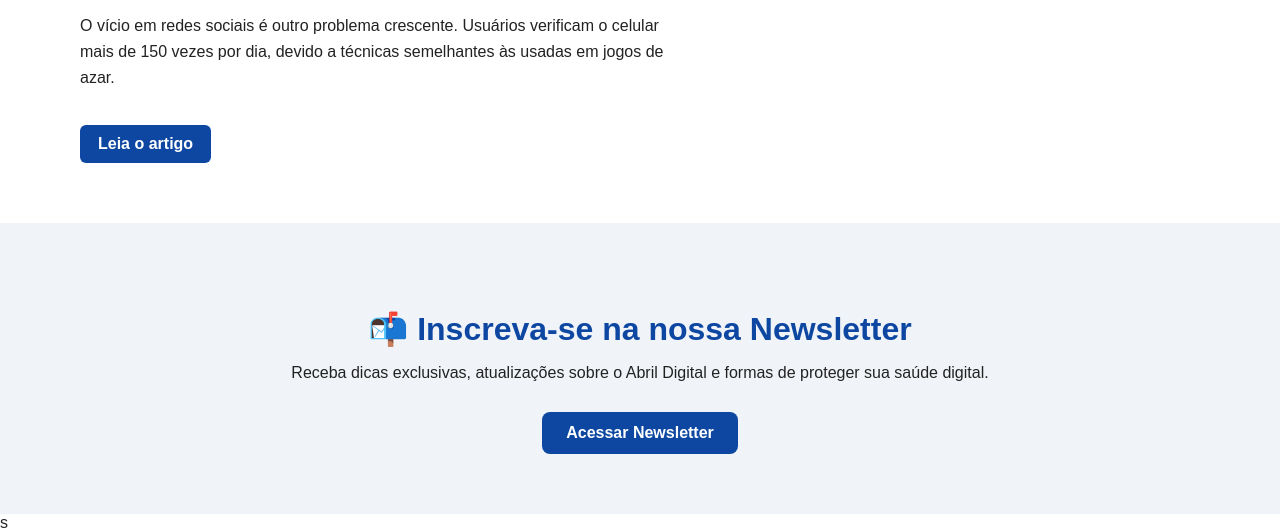
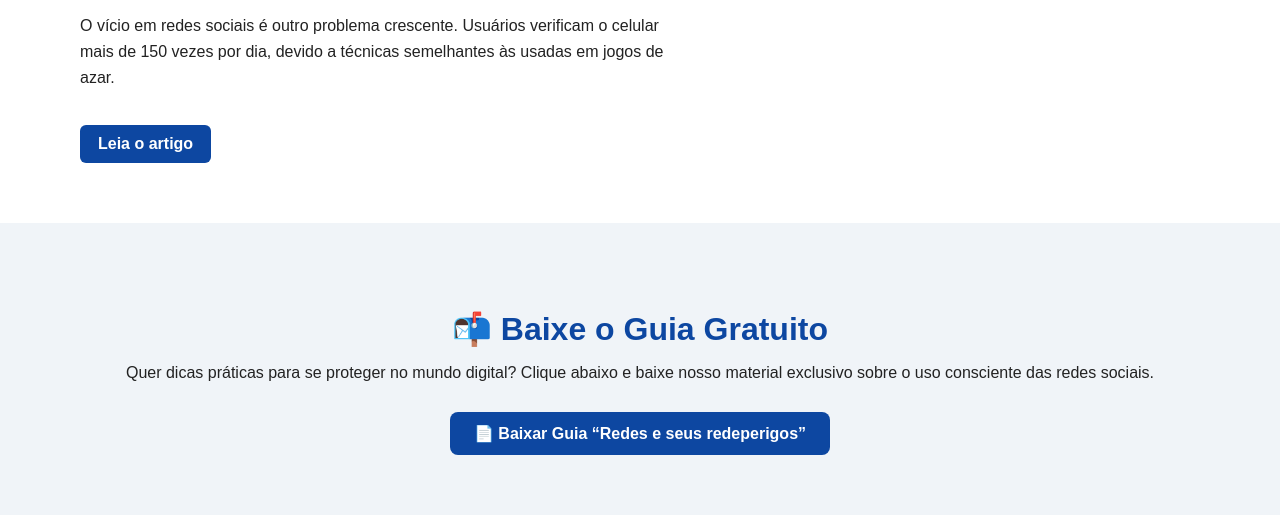
Before and after one commit to kadu66/Redesperigosas-, a plain HTML site: page redeSocial/index.html in a window 1280 px wide. Shown: the part 1065-1597 px from the top of the page. Drawn offline with Linux system fonts and the light colour scheme.

Commit message:
Add files via upload

```diff
--- a/redeSocial/index.html
+++ b/redeSocial/index.html
@@ -64,12 +64,11 @@
 
   <!-- Newsletter -->
   <section class="newsletter" id="contato">
-    <h2>📬 Inscreva-se na nossa Newsletter</h2>
-    <p>Receba dicas exclusivas, atualizações sobre o Abril Digital e formas de proteger sua saúde digital.</p>
+    <h2>📬 Baixe o Guia Gratuito</h2>
+    <p>Quer dicas práticas para se proteger no mundo digital? Clique abaixo e baixe nosso material exclusivo sobre o uso consciente das redes sociais.</p>
     <div class="form-container">
-      <a href="https://docs.google.com/document/d/1GiE4E_oBPVL1Ri-3l7mvbsE7v5kuvO4LGE68ZIDxbsU/edit" target="_blank" class="btn-newsletter">Acessar Newsletter</a>
+      <a href="Redes e seus redeperigos.docx" class="btn-newsletter" download>📄 Baixar Guia “Redes e seus redeperigos”</a>
     </div>
   </section>
 </body>
 </html>
-s
--- a/redeSocial/style.css
+++ b/redeSocial/style.css
@@ -16,7 +16,7 @@ body {
     display: block;
   }
 
-  /* Topo com fundo de capa */
+  /* Topo */
   .topo {
     background: url('img/capa.jpg') no-repeat center center;
     background-size: cover;
```
